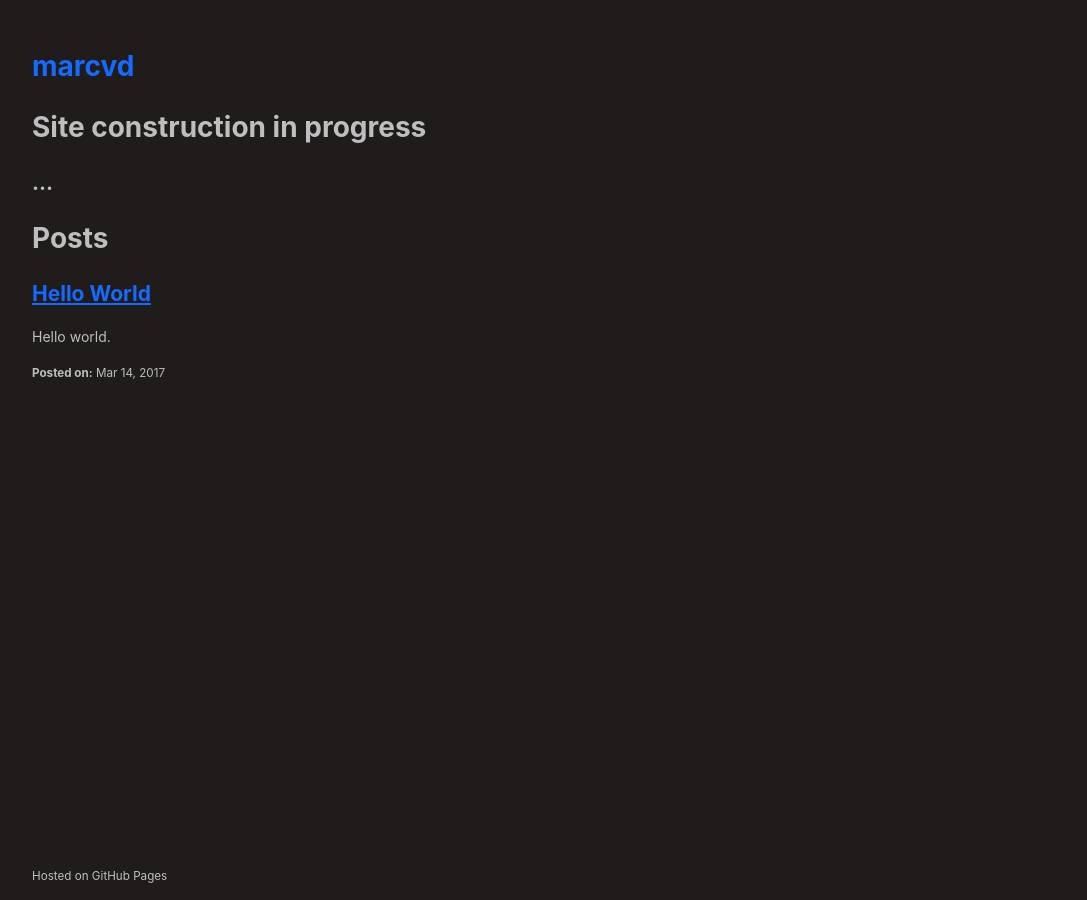
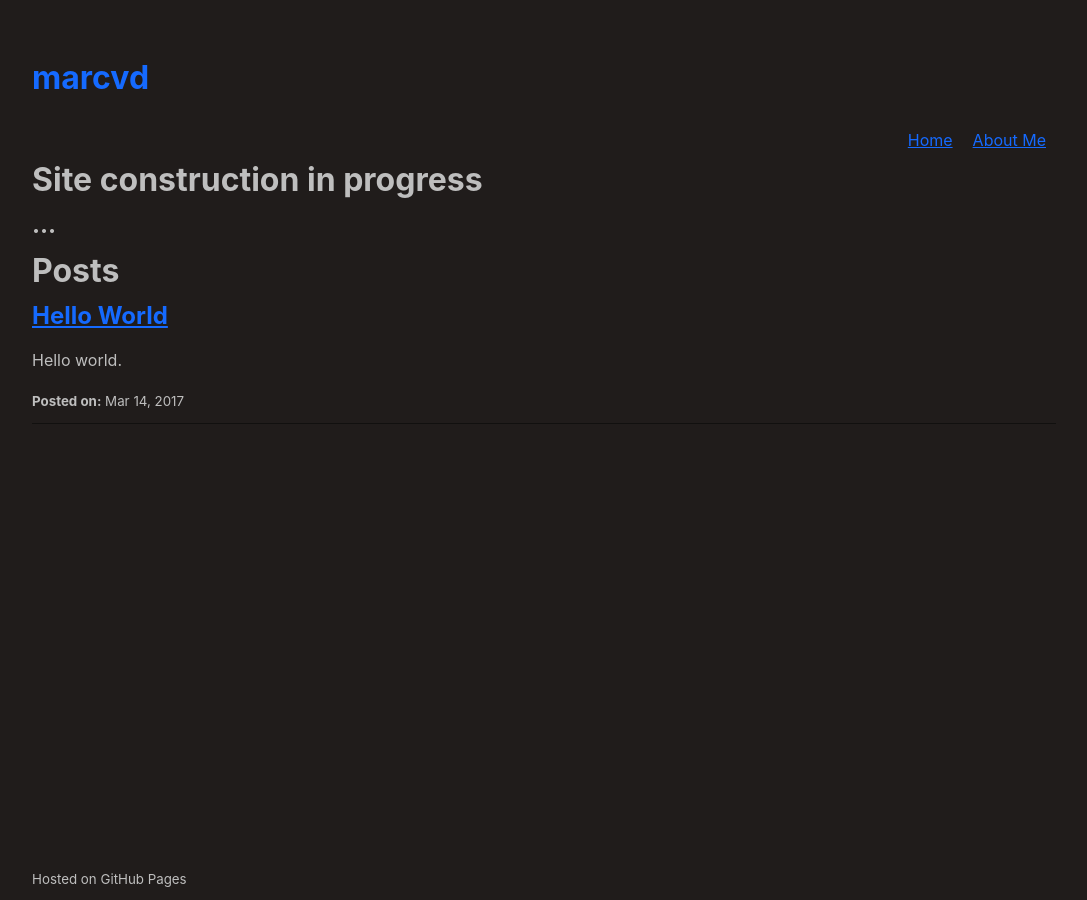
Before and after one commit to marc-q/marc-q.github.io, a Jekyll site: the page built from index.md, in a window 1280 px wide. Shown: the whole page, without its empty margins (96-1183 px from the left). Built offline with Jekyll 4.4.1, drawn with Linux system fonts in a browser that asks for light colours; the repository's description, which GitHub fills in, is left out; our own code applies the rules of GitHub Pages for plain Markdown files.

Commit message:
Add a menu.

```diff
--- a/_layouts/default.html
+++ b/_layouts/default.html
@@ -5,20 +5,30 @@
     <meta name="viewport" content="width=device-width, initial-scale=1">
     <title>{{ site.title | default: site.github.repository_name }}</title>
     <style>
-      html {font-family: -apple-system, BlinkMacSystemFont, "Segoe UI", Roboto, Helvetica, Arial, sans-serif, "Apple Color Emoji", "Segoe UI Emoji", "Segoe UI Symbol"; font-size: 14px; line-height: 1.5; background-color: #201c1b; color: #bebebe;}
-      body, footer.main {margin: 0; padding: 0; border: 0;}
+      html {font-family: -apple-system, BlinkMacSystemFont, "Segoe UI", Roboto, Helvetica, Arial, sans-serif; font-size: 16px; line-height: 24px; font-weight: 400; background-color: #201c1b; color: #bebebe;}
+      header.main, body, footer.main {margin: 0; padding: 0; border: 0;}
       body {width: 80%; min-height: 95vh; margin-left: 10%; position: relative;}
       div.content {margin-top: 5vh; padding-bottom: 50px;}
+      header.main {width: 100%;}
       footer.main {height: 50px; position: absolute; bottom: 0;}
       a {color: #156aff;} a#home {text-decoration: none;}
+      article.post {padding-bottom: 1%; border-bottom: 1px solid #11100f;}
+      .fleft, ul#sitenav li {float: left;}
+      .fright {float: right;}
+      ul#sitenav {list-style: none;}
+      ul#sitenav li {margin: 0 10px;}
     </style>
     {% feed_meta %}
   </head>
   <body>
     <div class="content">
-      <header>
+      <header class="main fleft">
         <h1><a id="home" href="http://www.marcvd.me">{{ site.title | default: site.github.repository_name }}</a></h1>
-        <p>{{ site.description | default: site.github.project_tagline }}</p>
+        <p class="fleft">{{ site.description | default: site.github.project_tagline }}</p>
+        <ul id="sitenav" class="fright">
+          <li><a href="http://www.marcvd.me/">Home</a></li>
+          <li><a href="http://www.marcvd.me/aboutme/">About Me</a></li>
+        </ul>
       </header>
 
       {{ content }}
```
